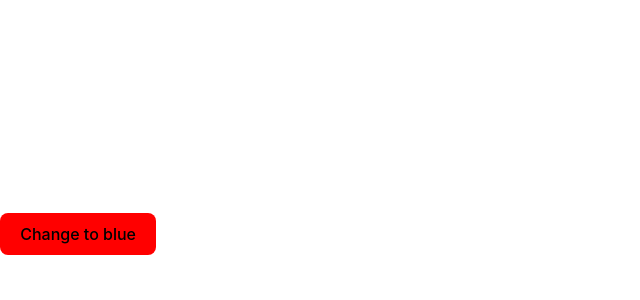
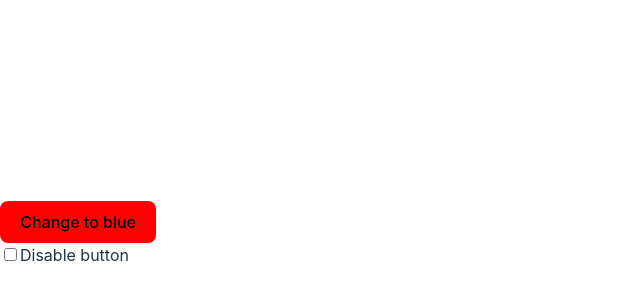
Before and after one commit to chandanch/react-training-react-testing, a React (Vite) app in the folder vite-starter/: page / in a window 1280 px wide. Shown: the part 166-466 px from the top of the page, without its empty margins (0-640 px from the left). Built offline with nearby package versions, Linux system fonts and the light colour scheme.

Commit message:
Add checkbox to disable button and implement corresponding test

```diff
--- a/vite-starter/src/App.jsx
+++ b/vite-starter/src/App.jsx
@@ -13,6 +13,13 @@
       >
         Change to {newButtonColor}
       </button>
+      <br />
+      <input
+        type="checkbox"
+        id="disable-button-checkbox"
+        defaultChecked={false}
+      />
+      <label htmlFor="disable-button-checkbox">Disable button</label>
     </div>
   );
 }
```
Also changed, not shown: 1 other file (tests, documents, lock files or other folders).
